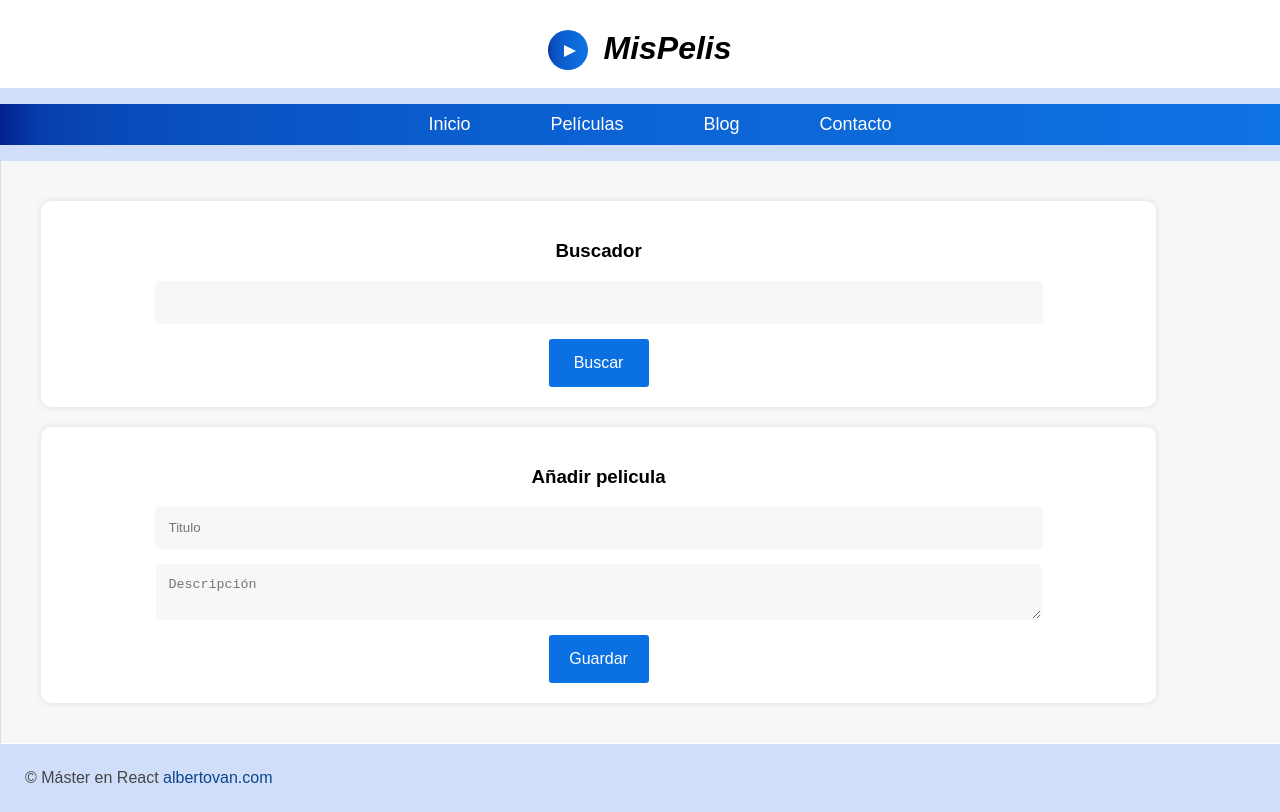
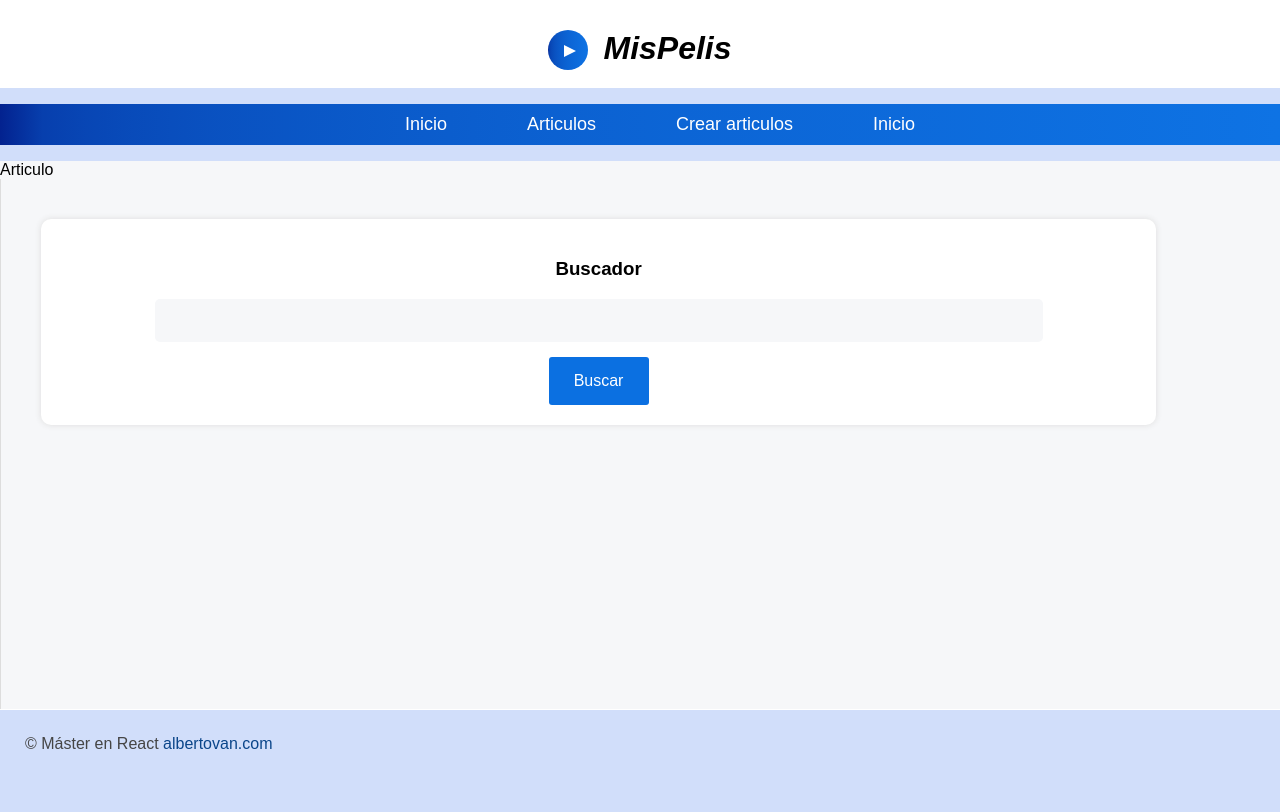
Before and after one commit to avanoldenbarneveld/master-en-react, a React (Vite) app in the folder 15-proyecto03/: page /crear-articulos in a window 1280 px wide. Built offline with nearby package versions, Linux system fonts and the light colour scheme.

Commit message:
implement navigation menu using NavLink, add routes for articles and create-article pages, and adjust layout and CSS for consistent page height

```diff
--- a/15-proyecto03/src/components/layout/Nav.jsx
+++ b/15-proyecto03/src/components/layout/Nav.jsx
@@ -1,13 +1,14 @@
 import React from 'react'
+import { NavLink } from 'react-router-dom'
 
 export const Nav = () => {
   return (
     <nav className="nav">
       <ul>
-        <li> <a href="#">Inicio</a></li>
-        <li> <a href="#">Películas</a></li>
-        <li> <a href="#">Blog</a></li>
-        <li> <a href="#">Contacto</a></li>
+        <li><NavLink to='/inicio'>Inicio</NavLink></li>
+        <li><NavLink to='/articulos'>Articulos</NavLink></li>
+        <li><NavLink to='/crear-articulos'>Crear articulos</NavLink></li>
+        <li><NavLink to='/inicio'>Inicio</NavLink></li>
       </ul>
     </nav>
 )
--- a/15-proyecto03/src/components/layout/Sidebar.jsx
+++ b/15-proyecto03/src/components/layout/Sidebar.jsx
@@ -11,14 +11,14 @@ export const Sidebar = () => {
         </form>
       </div>
 
-      <div className="add">
+      {/* <div className="add">
         <h3 className="title">Añadir pelicula</h3>
         <form>
           <input type="text" placeholder="Titulo" />
           <textarea placeholder="Descripción" />
           <input type="submit" value="Guardar" />
         </form>
-      </div>
+      </div> */}
     </aside>
   )
 }
--- a/15-proyecto03/src/index.css
+++ b/15-proyecto03/src/index.css
@@ -150,6 +150,7 @@ input[type="button"]{
     background: #f6f7f9;
     border-left: 1px solid #ddd;
     padding: 20px;
+    min-height: 490px;
 }
 
 .lateral > div {
--- a/15-proyecto03/src/routing/Rutas.jsx
+++ b/15-proyecto03/src/routing/Rutas.jsx
@@ -20,6 +20,8 @@ export const Rutas = () => {
             <Route path='/' element={<Inicio />} />
             <Route path='/inicio' element={<Inicio />} />
             <Route path='/articulos' element={<Articulo />} />
+            <Route path='/crear-articulos' element={<Articulo />} />
+
 
         </Routes>
       </section>
```
